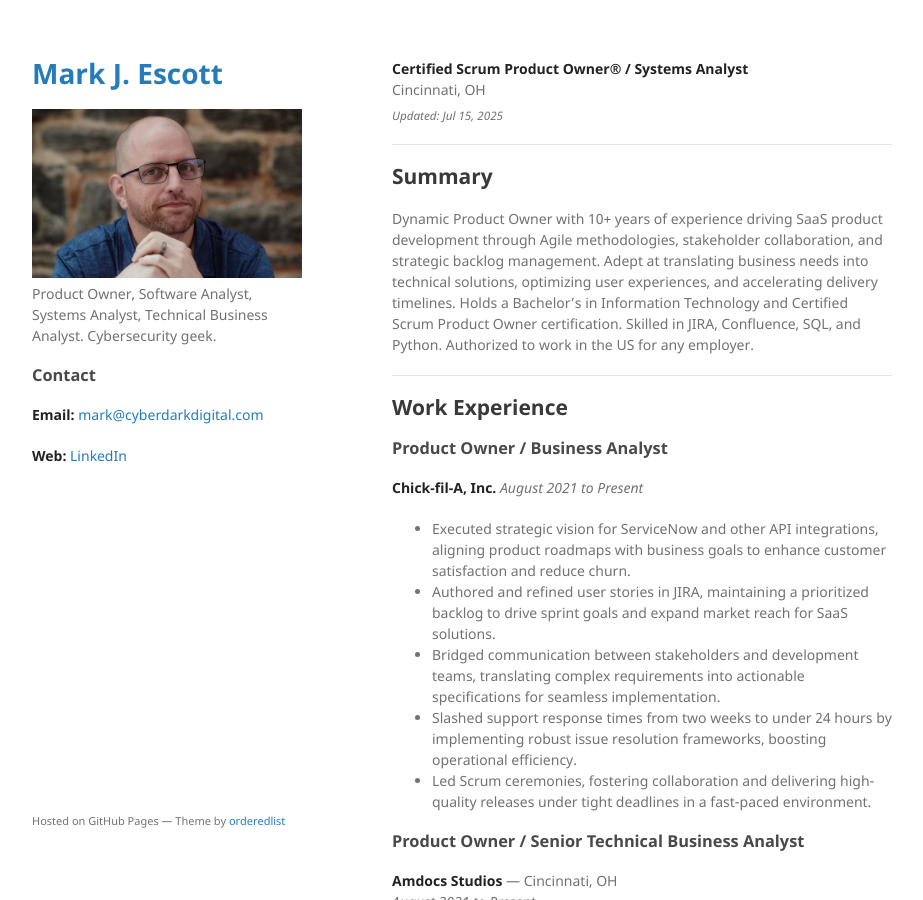
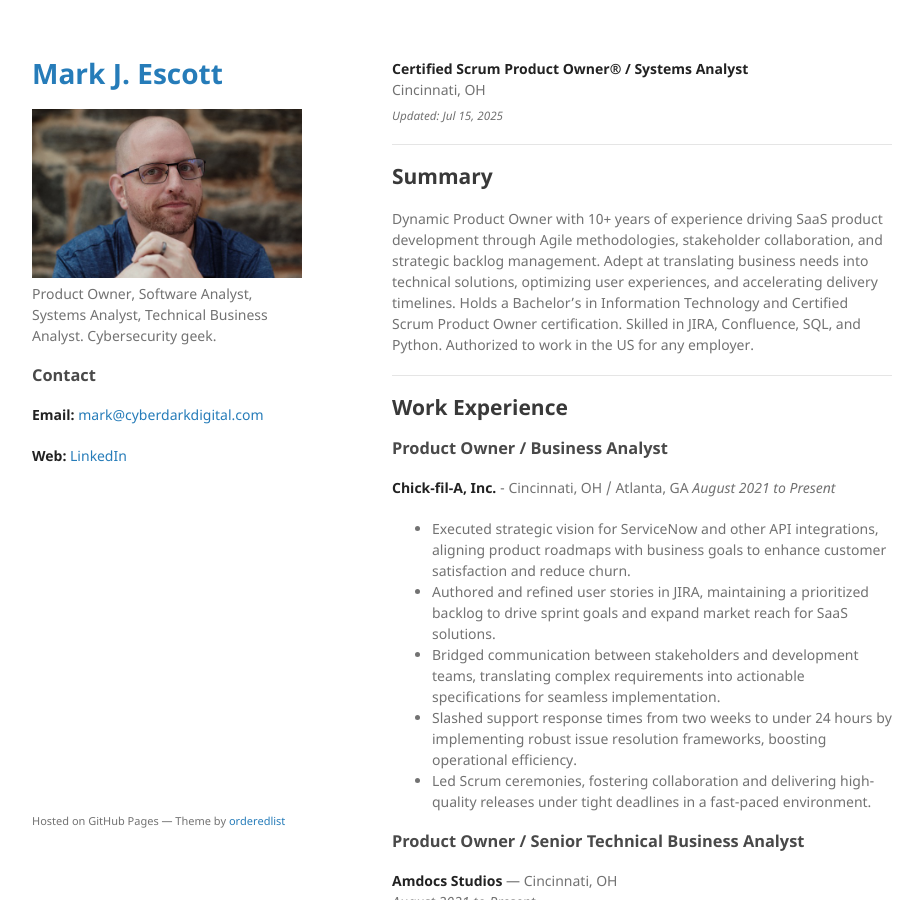
Before and after one commit to mjescott/mjescott.github.io, a Jekyll site: the page built from index.md, in a window 1280 px wide and 900 px high. Shown: the whole window, without its empty margins (178-1101 px from the left). Built offline with Jekyll 4.4.1, drawn with Linux system fonts in a browser that asks for light colours.

Commit message:
Update index.md

```diff
--- a/index.md
+++ b/index.md
@@ -17,7 +17,7 @@ Dynamic Product Owner with 10+ years of experience driving SaaS product developm
 ## Work Experience
 
 ### Product Owner / Business Analyst
-**Chick-fil-A, Inc.**
+**Chick-fil-A, Inc.** - Cincinnati, OH / Atlanta, GA
 *August 2021 to Present*
 
 - Executed strategic vision for ServiceNow and other API integrations, aligning product roadmaps with business goals to enhance customer satisfaction and reduce churn.
```
